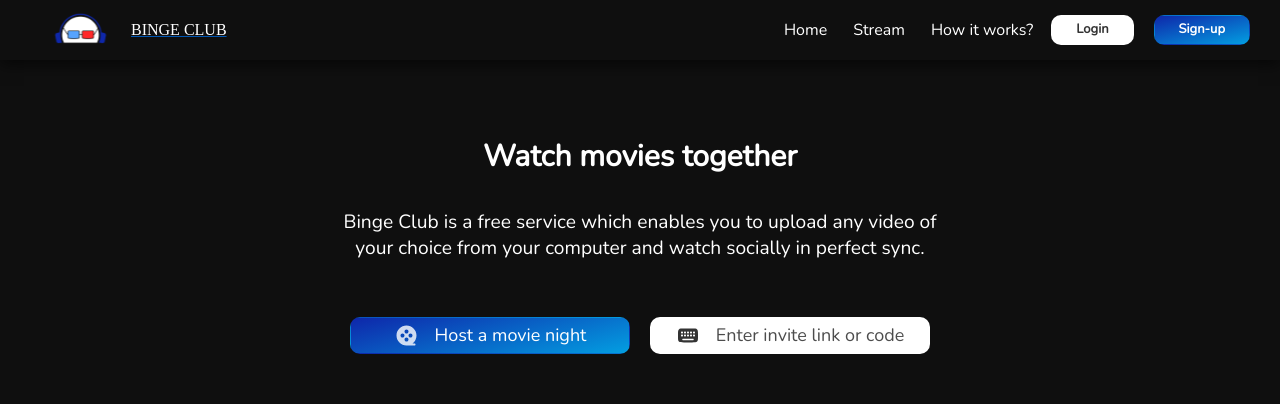
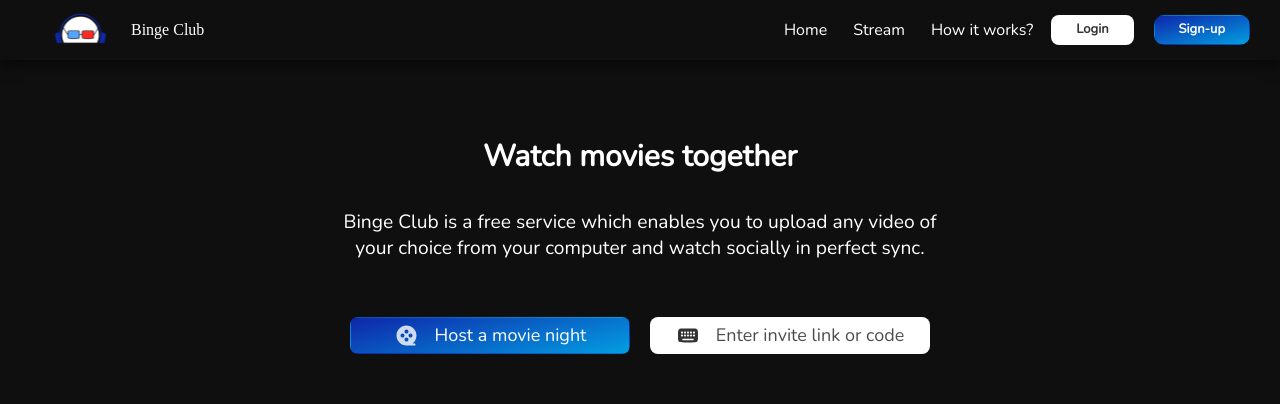
Before and after one commit to adarrssh/video-app-frontend, a React (Create React App) app: page / in a window 1280 px wide. Shown: the top 404 px of the page. Built offline with nearby package versions, Linux system fonts and the light colour scheme; no server answers; a web font is replaced by a local one.

Commit message:
refactor:css

```diff
--- a/src/components/button/button.css
+++ b/src/components/button/button.css
@@ -5,10 +5,13 @@
     justify-content: center;
     align-items: center;
     gap: 0.5rem;
-    border-radius: 0.625rem;
+    border-radius: 8px;
     height: 30px;
     font-size: 13px;
-    color: #333333;
+}
+
+button:focus{
+    outline: none;
 }
 
 .btn:hover{
--- a/src/components/navbar/navbar.css
+++ b/src/components/navbar/navbar.css
@@ -1,3 +1,7 @@
+.remove-hover-text-underline:hover {
+  text-decoration: none;
+}
+
 .nav {
   background-color: #0f0f0f;
   height: 60px;
@@ -8,7 +12,7 @@
   max-width: 1300px;
 }
 
-.left-nav {
+.nav .left-nav {
   height: 100%;
   flex: 1;
   display: flex;
@@ -17,20 +21,20 @@
   margin-left: 40px;
 }
 
-.left-nav .logo-text {
+.nav .left-nav .logo-text {
   font-family: Lacquer;
   color: #fff;
   margin-left: 10px;
 }
-.left-nav .logo {
+.nav .left-nav .logo {
   height: 100%;
 }
 
-.left-nav:hover{
+.nav .left-nav:hover {
   cursor: pointer;
 }
 
-.right-nav {
+.nav .right-nav {
   flex: 2;
   height: 100%;
   display: flex;
@@ -40,26 +44,25 @@
   gap: 10px;
 }
 
-.right-nav .right-nav-el {
+.nav .right-nav .right-nav-el {
   padding: 8px;
   cursor: pointer;
   gap: 1rem;
   color: white;
 }
 
-.right-nav .right-nav-el:hover{
+.nav .right-nav .right-nav-el:hover {
   border-radius: 8px;
-  background: #fff;
+  background: linear-gradient(
+      0deg,
+      rgba(0, 0, 0, 0.2) 0%,
+      rgba(0, 0, 0, 0.2) 100%
+    ),
+    linear-gradient(0deg, rgba(0, 0, 0, 0.2) 0%, rgba(0, 0, 0, 0.2) 100%), #fff;
   color: #000;
 }
 
-.nav-link-text:hover{
-  text-decoration: none;
-
-}
-
-
-.right-nav .right-nav-el:link{
+.right-nav .right-nav-el:link {
   text-decoration: none;
 }
 
@@ -70,9 +73,12 @@
 }
 
 .right-nav .login-btn:hover {
-  border: 1px solid #fff;
-  background-color: #0f0f0f;
-  color: #fff;
+  background: linear-gradient(
+      0deg,
+      rgba(0, 0, 0, 0.2) 0%,
+      rgba(0, 0, 0, 0.2) 100%
+    ),
+    #fff;
 }
 
 .right-nav .signup-btn {
@@ -87,7 +93,12 @@
 
 .right-nav .signup-btn:hover {
   outline: none;
-  background: #0f0f0f;
-  border: 1px solid #0e27aa;
-  color: #fff;
+  border-radius: 8px;
+  background: linear-gradient(
+      0deg,
+      rgba(0, 0, 0, 0.2) 0%,
+      rgba(0, 0, 0, 0.2) 100%
+    ),
+    linear-gradient(0deg, rgba(0, 0, 0, 0.2) 0%, rgba(0, 0, 0, 0.2) 100%),
+    linear-gradient(166deg, #0e27aa 0%, #039ee1 100%);
 }
--- a/src/components/navbar/navbar.js
+++ b/src/components/navbar/navbar.js
@@ -9,23 +9,23 @@ import NavLogoSvg from '../../utils/svg/NavLogoSvg';
 const Navbar = () => {
   return (
     <nav className='nav'>
-      <Link to={"/"}>
+      <Link to={"/"} className='remove-hover-text-underline'>
         <div className="left-nav">
           <NavLogoSvg className='logo' />
-          <div className='logo-text'>BINGE CLUB</div>
+          <div className='logo-text'>Binge Club</div>
         </div>
       </Link>
       <div className="right-nav">
         {navbarData.map((el, key) =>
-          <Link to={el.to} key={key} className='nav-link-text'>
+          <Link to={el.to} key={key} className='remove-hover-text-underline'>
             <div className='right-nav-el'>{el.title}</div>
           </Link>
         )}
-        <Link to={"/login"} className='nav-link-text'>
-          <Button text={"Login"} className='login-btn' />
+        <Link to={"/login"} className='remove-hover-text-underline'>
+          <Button text={"Login"} className={'login-btn'} />
         </Link>
-        <Link to="/signup" className='nav-link-text'>
-          <Button text={"Sign-up"} className="signup-btn" />
+        <Link to="/signup" className='remove-hover-text-underline'>
+          <Button text={"Sign-up"} className={"signup-btn"} />
         </Link>
       </div>
     </nav>
--- a/src/view/Home/TopSection.css
+++ b/src/view/Home/TopSection.css
@@ -1,4 +1,9 @@
-.top-main-comp {
+.remove-outline:hover{
+  outline: none;
+  text-decoration: none;
+}
+
+.top-main-comp.top-main-comp {
   display: flex;
   flex-direction: column;
   justify-content: center;
@@ -53,6 +58,10 @@
   margin-right: 10px;
 }
 
+.host-invite-btn-comp .host-btn:hover{
+  background: linear-gradient(0deg, rgba(0, 0, 0, 0.20) 0%, rgba(0, 0, 0, 0.20) 100%), linear-gradient(0deg, rgba(0, 0, 0, 0.20) 0%, rgba(0, 0, 0, 0.20) 100%), linear-gradient(166deg, #0E27AA 0%, #039EE1 100%);
+}
+
 .host-invite-btn-comp .invite-link-btn {
   color: rgba(0, 0, 0, 0.7);
   width: 17.5rem;
@@ -67,3 +76,7 @@
   margin-left: 10px;
 
 }
+
+.host-invite-btn-comp .invite-link-btn:hover{
+  background: linear-gradient(0deg, rgba(0, 0, 0, 0.20) 0%, rgba(0, 0, 0, 0.20) 100%), #FFF;
+}
--- a/src/view/Home/TopSection.js
+++ b/src/view/Home/TopSection.js
@@ -12,10 +12,10 @@ const TopSection = () => {
             <p className='descp'>Binge Club is a free service which enables you to upload any video of <br/> your choice from your computer and watch socially in perfect sync.</p>
         </div>
         <div className='host-invite-btn-comp'>
-          <Link to={'/stream'}>
+          <Link to={'/stream'} className='remove-outline'>
             <Button svgIcon={<HostBtnSvg/>} className='host-btn' text={'Host a movie night'}/>
           </Link>
-          <Link to={'/stream'}>
+          <Link to={'/stream'} className='remove-outline'>
             <Button svgIcon={<KeyboadSvg/>} className='invite-link-btn' text={'Enter invite link or code'}/>
           </Link>
         </div>
--- a/src/view/Tutorial/Steps/Step03.css
+++ b/src/view/Tutorial/Steps/Step03.css
@@ -37,6 +37,8 @@
 }
 
 .step-03 .right-03 .w-80{
+  display: flex;
+  justify-content: flex-end;
   width: 80%;
 }
 
--- a/src/view/Tutorial/Steps/Step04.css
+++ b/src/view/Tutorial/Steps/Step04.css
@@ -10,12 +10,7 @@
     flex: 1;
     display: flex;
     justify-content: flex-start;
-    /* background-color: aqua; */
   }
-
-  /* .step-02 .step-02-svg-div {
-    position: relative;
-  } */
 
 
   .step-02 .right-02 {
@@ -28,7 +23,6 @@
     flex-direction: column;
     text-align: right;
     justify-content: center;
-    /* background-color: aqua; */
   }
 
   .right-02-text h4 {
--- a/src/view/Tutorial/VideoTutorial.css
+++ b/src/view/Tutorial/VideoTutorial.css
@@ -51,3 +51,8 @@
 
   height: 2.2rem;
 }
+
+.streaming-btn-div .start-streaming:hover{
+  background: linear-gradient(0deg, rgba(0, 0, 0, 0.20) 0%, rgba(0, 0, 0, 0.20) 100%), linear-gradient(0deg, rgba(0, 0, 0, 0.20) 0%, rgba(0, 0, 0, 0.20) 100%), linear-gradient(166deg, #0E27AA 0%, #039EE1 100%);
+
+}
```
